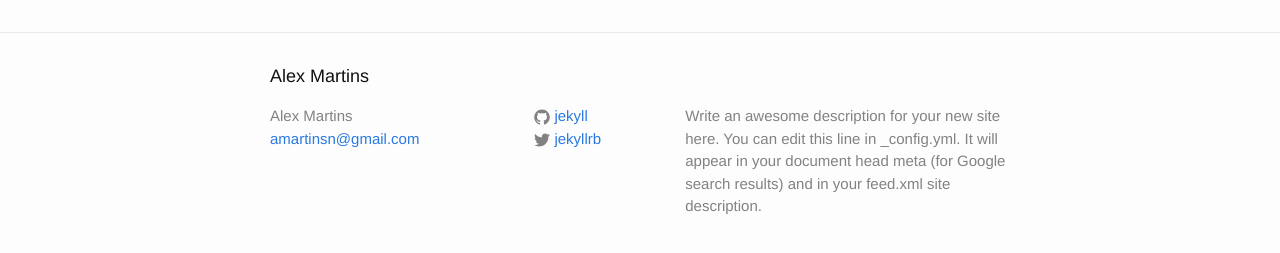
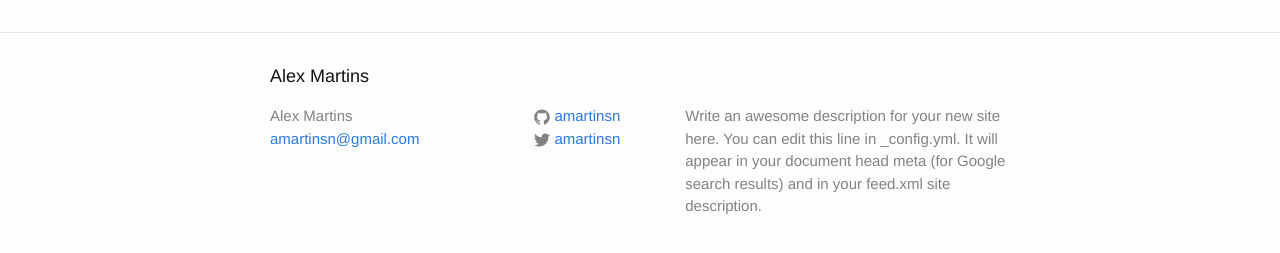
Before and after one commit to amartinsn/amartinsn.github.io, a Jekyll site: the page built from index.html, in a window 1280 px wide. Shown: the part 264-517 px from the top of the page. Built offline with Jekyll 4.4.1, drawn with Linux system fonts in a browser that asks for light colours.

Commit message:
adding config

```diff
--- a/_config.yml
+++ b/_config.yml
@@ -5,10 +5,10 @@
   Write an awesome description for your new site here. You can edit this
   line in _config.yml. It will appear in your document head meta (for
   Google search results) and in your feed.xml site description.
-baseurl: "" # the subpath of your site, e.g. /blog/
+baseurl: "/blog/" # the subpath of your site, e.g. /blog/
 url: "http://yourdomain.com" # the base hostname & protocol for your site
-twitter_username: jekyllrb
-github_username:  jekyll
+twitter_username: amartinsn
+github_username:  amartinsn
 
 # Build settings
 markdown: kramdown
```
